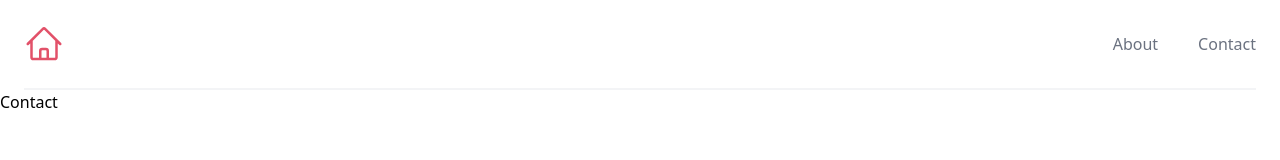
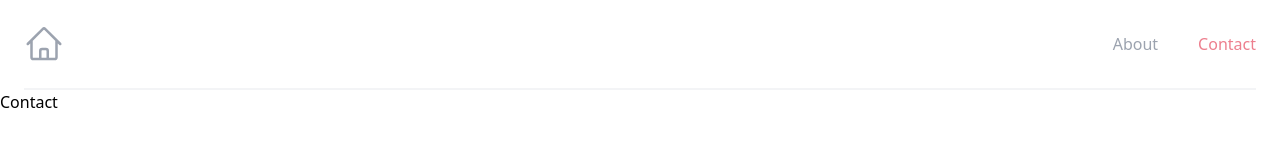
Before and after one commit to deployn/nextjs-boilerplate-with-wordpress, a Next.js app: page /contact in a window 1280 px wide. Shown: the top 160 px of the page. Built offline with nearby package versions, Linux system fonts and the light colour scheme.

Commit message:
feat(Header.tsx): show active route

```diff
--- a/src/components/Header.tsx
+++ b/src/components/Header.tsx
@@ -1,10 +1,14 @@
 import { Popover, Transition } from '@headlessui/react';
 import { Bars3Icon, XMarkIcon } from '@heroicons/react/24/outline';
+import { useRouter } from 'next/router';
 import { Fragment } from 'react';
 
 import Link from '@/components/Link';
 
 export default function Header() {
+  const router = useRouter();
+  const { pathname } = router;
+
   return (
     <Popover className="relative bg-white">
       <div className="mx-auto max-w-7xl px-6">
@@ -18,7 +22,12 @@ export default function Header() {
                 viewBox="0 0 24 24"
                 strokeWidth={1.5}
                 stroke="currentColor"
-                className="h-8 w-auto sm:h-10"
+                className={[
+                  pathname === '/'
+                    ? 'text-primary-400 hover:text-primary-900'
+                    : 'text-gray-400 hover:text-gray-900',
+                  'h-8 w-auto sm:h-10',
+                ].join(' ')}
               >
                 <path
                   strokeLinecap="round"
@@ -36,12 +45,26 @@ export default function Header() {
           </div>
           <nav className="hidden space-x-10 md:flex">
             <Link href="/about">
-              <span className="text-base font-medium text-gray-500 hover:text-gray-900">
+              <span
+                className={[
+                  'text-base font-medium',
+                  pathname === '/about'
+                    ? 'text-primary-400 hover:text-primary-900'
+                    : 'text-gray-400 hover:text-gray-900',
+                ].join(' ')}
+              >
                 About
               </span>
             </Link>
             <Link href="/contact">
-              <span className="text-base font-medium text-gray-500 hover:text-gray-900">
+              <span
+                className={[
+                  'text-base font-medium',
+                  pathname === '/contact'
+                    ? 'text-primary-400 hover:text-primary-900'
+                    : 'text-gray-400 hover:text-gray-900',
+                ].join(' ')}
+              >
                 Contact
               </span>
             </Link>
@@ -73,7 +96,12 @@ export default function Header() {
                       viewBox="0 0 24 24"
                       strokeWidth={1.5}
                       stroke="currentColor"
-                      className="h-8 w-auto sm:h-10"
+                      className={[
+                        pathname === '/'
+                          ? 'text-primary-400 hover:text-primary-900'
+                          : 'text-gray-400 hover:text-gray-900',
+                        'h-8 w-auto sm:h-10',
+                      ].join(' ')}
                     >
                       <path
                         strokeLinecap="round"
@@ -94,13 +122,27 @@ export default function Header() {
             <div className="space-y-6 py-6 px-5">
               <div className="grid grid-cols-2 gap-y-4 gap-x-8">
                 <Link href="/about">
-                  <span className="text-base font-medium text-gray-900 hover:text-gray-700">
+                  <span
+                    className={[
+                      'text-base font-medium',
+                      pathname === '/about'
+                        ? 'text-primary-900 hover:text-primary-700'
+                        : 'text-gray-900 hover:text-gray-700',
+                    ].join(' ')}
+                  >
                     About
                   </span>
                 </Link>
 
                 <Link href="/contact">
-                  <span className="text-base font-medium text-gray-900 hover:text-gray-700">
+                  <span
+                    className={[
+                      'text-base font-medium',
+                      pathname === '/contact'
+                        ? 'text-primary-900 hover:text-primary-700'
+                        : 'text-gray-900 hover:text-gray-700',
+                    ].join(' ')}
+                  >
                     Contact
                   </span>
                 </Link>
```
